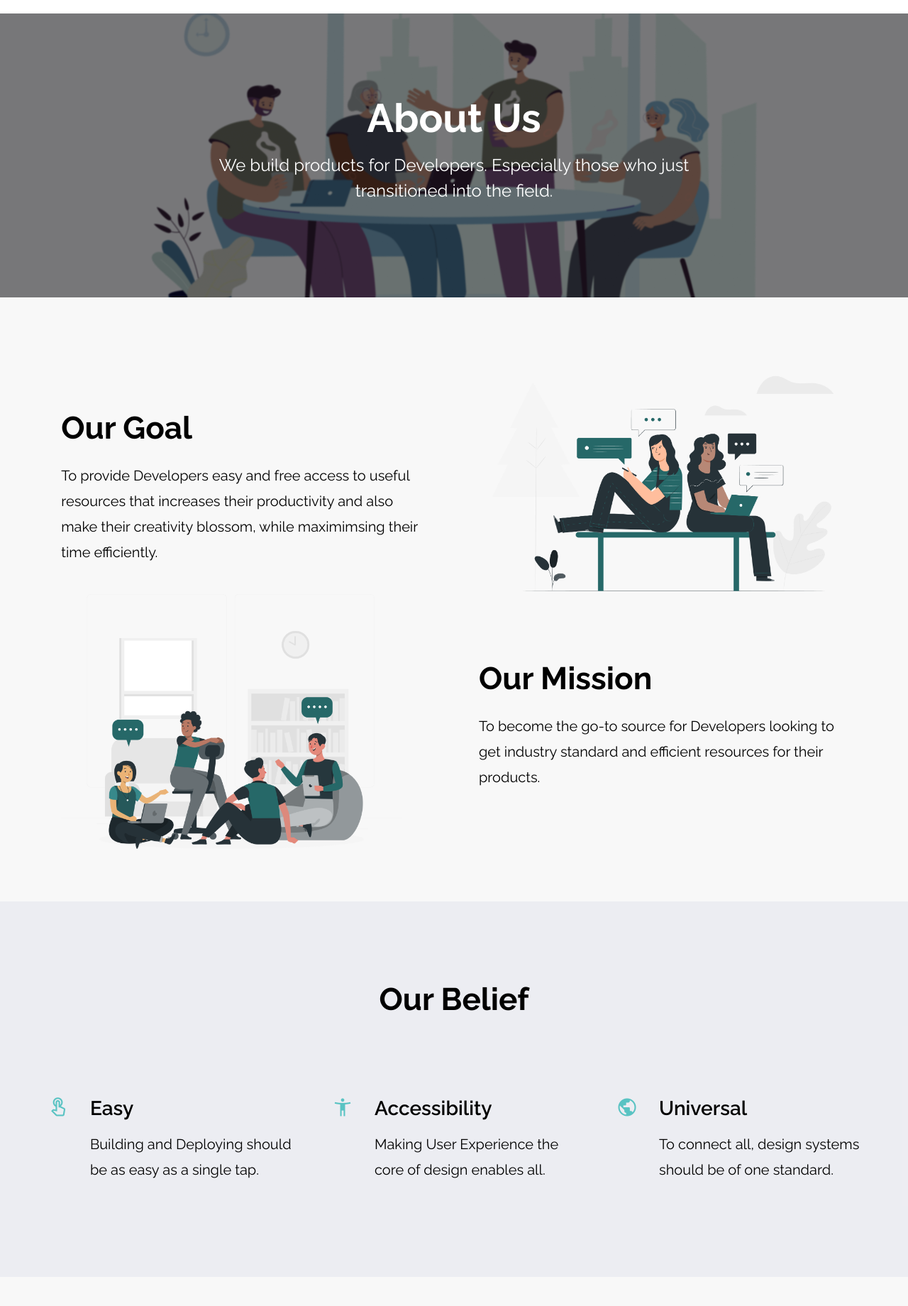
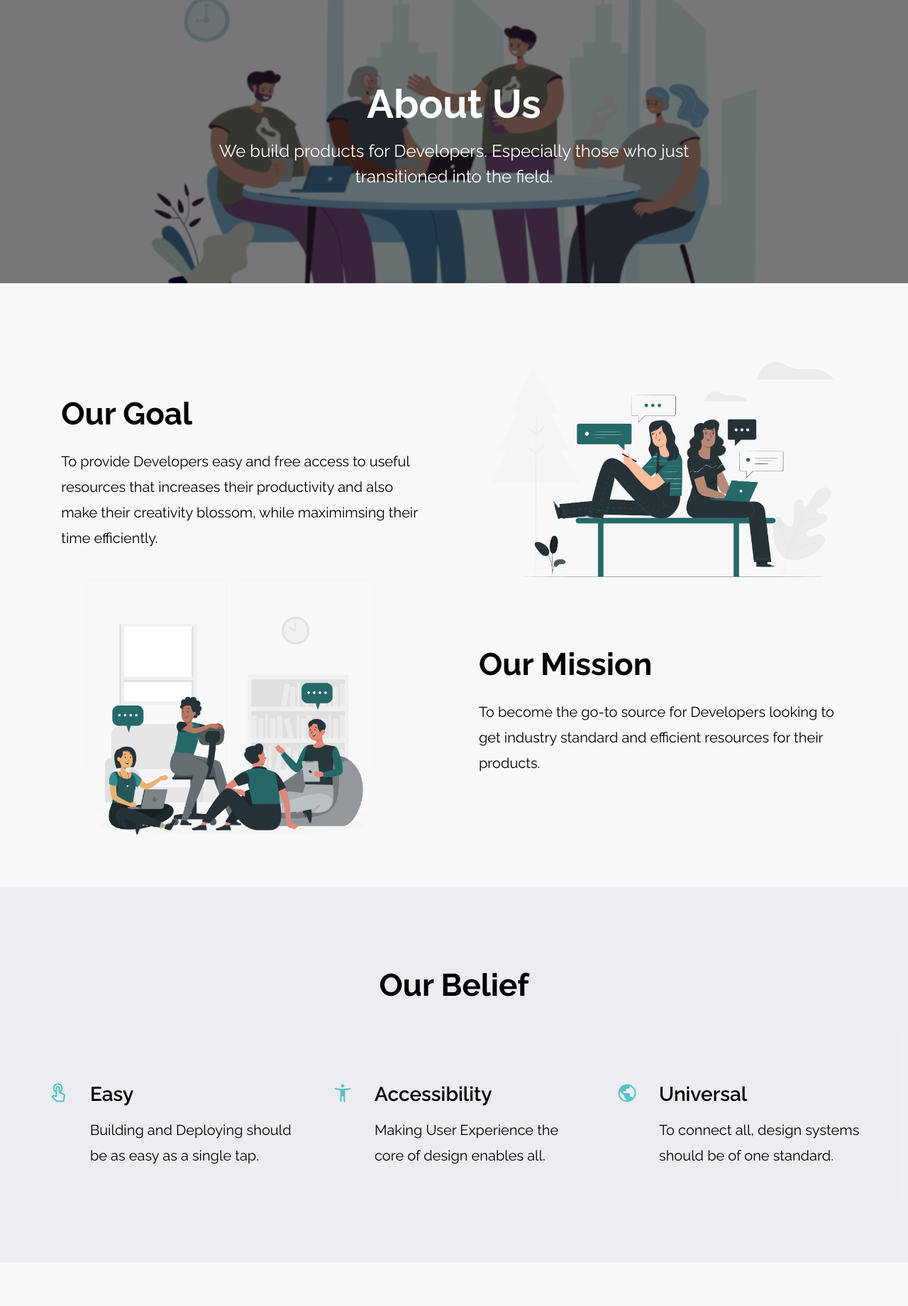
Before and after one commit to zuri-training/Team-100_AnimaLib, a Django app: page /about/ in a window 1280 px wide. Shown: the part 80-1920 px from the top of the page at 71% size. Run offline with Django 4.2, Linux system fonts and the light colour scheme; some libraries are stand-ins or nearby versions.

Commit message:
fixed margin issues with the main

```diff
--- a/animaLibApp/static/css/about.css
+++ b/animaLibApp/static/css/about.css
@@ -2,7 +2,7 @@
 
 main {
     padding-top: 0px;
-    margin-top: 80px;
+    margin-top: 60px;
     background-color: var(--white);
 }
 
--- a/animaLibApp/static/css/style.css
+++ b/animaLibApp/static/css/style.css
@@ -339,7 +339,7 @@ header.scroll {
 /* Content Styling */
 
 main {
-    margin-top: 80px;
+    margin-top: 60px;
     padding-top: 50px;
     background-color: var(--white);
 }
```
